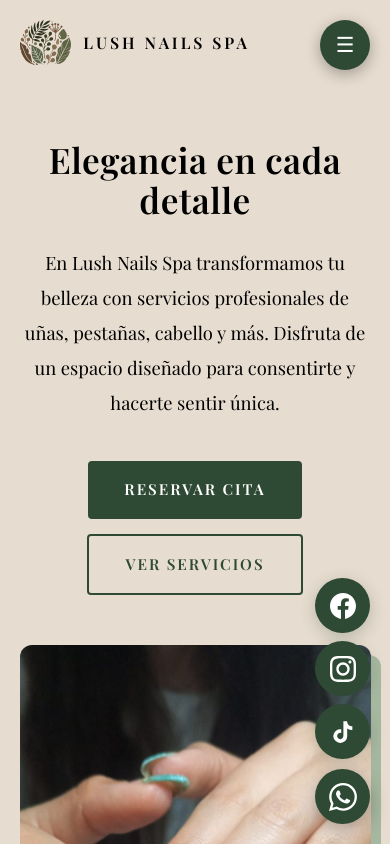
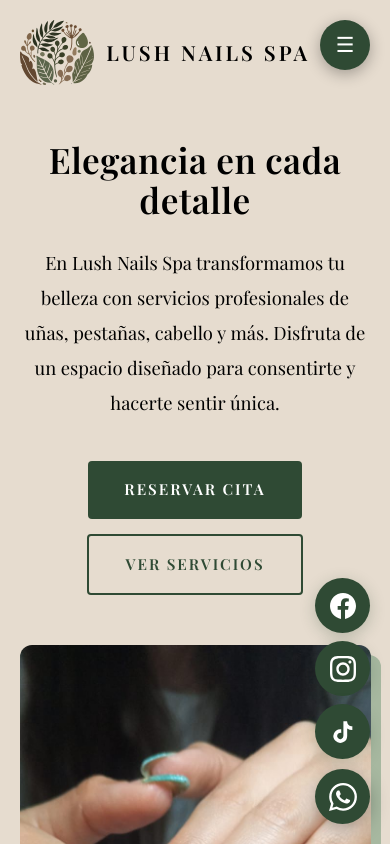
Before and after one commit to snxz-dev/SPA, a React (Create React App) app: page / in a window 390 px wide. Shown: the top 844 px of the page. Built offline with nearby package versions, Linux system fonts and the light colour scheme; a web font is replaced by a local one.

Commit message:
fix: aumentar tamaño del logo y hacerlo fixed en responsive

```diff
--- a/src/styles/menu.css
+++ b/src/styles/menu.css
@@ -98,7 +98,7 @@
 }
 
 .hero-logo.mobile-only {
-  position: absolute;
+  position: fixed;
   top: 20px;
   left: 20px;
   display: flex;
@@ -108,13 +108,13 @@
 }
 
 .hero-logo.mobile-only img {
-  height: 45px;
+  height: 65px;
   width: auto;
 }
 
 .hero-logo.mobile-only span {
   font-family: var(--font-display);
-  font-size: 1rem;
+  font-size: 1.3rem;
   letter-spacing: 3px;
   color: #000000;
   font-weight: 600;
```
